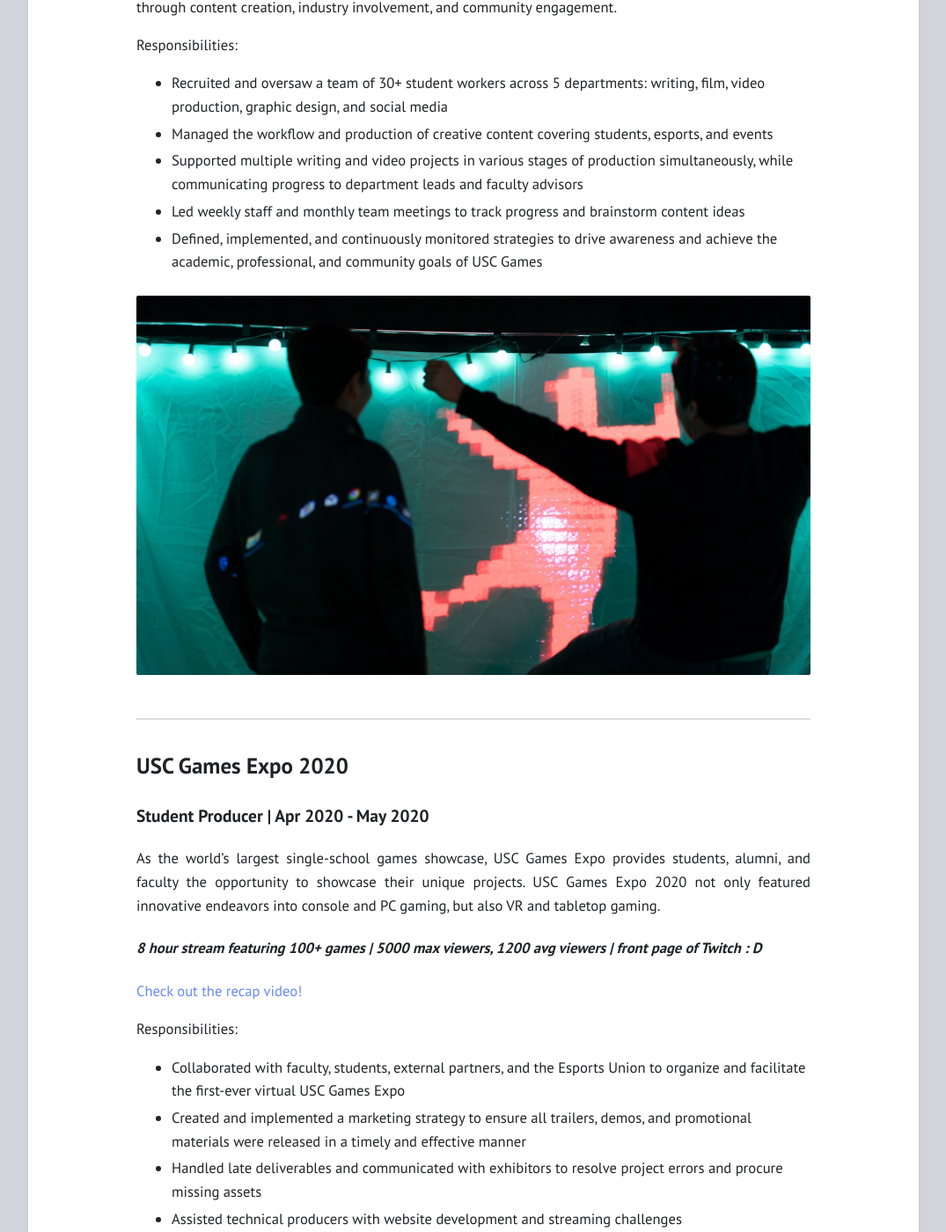
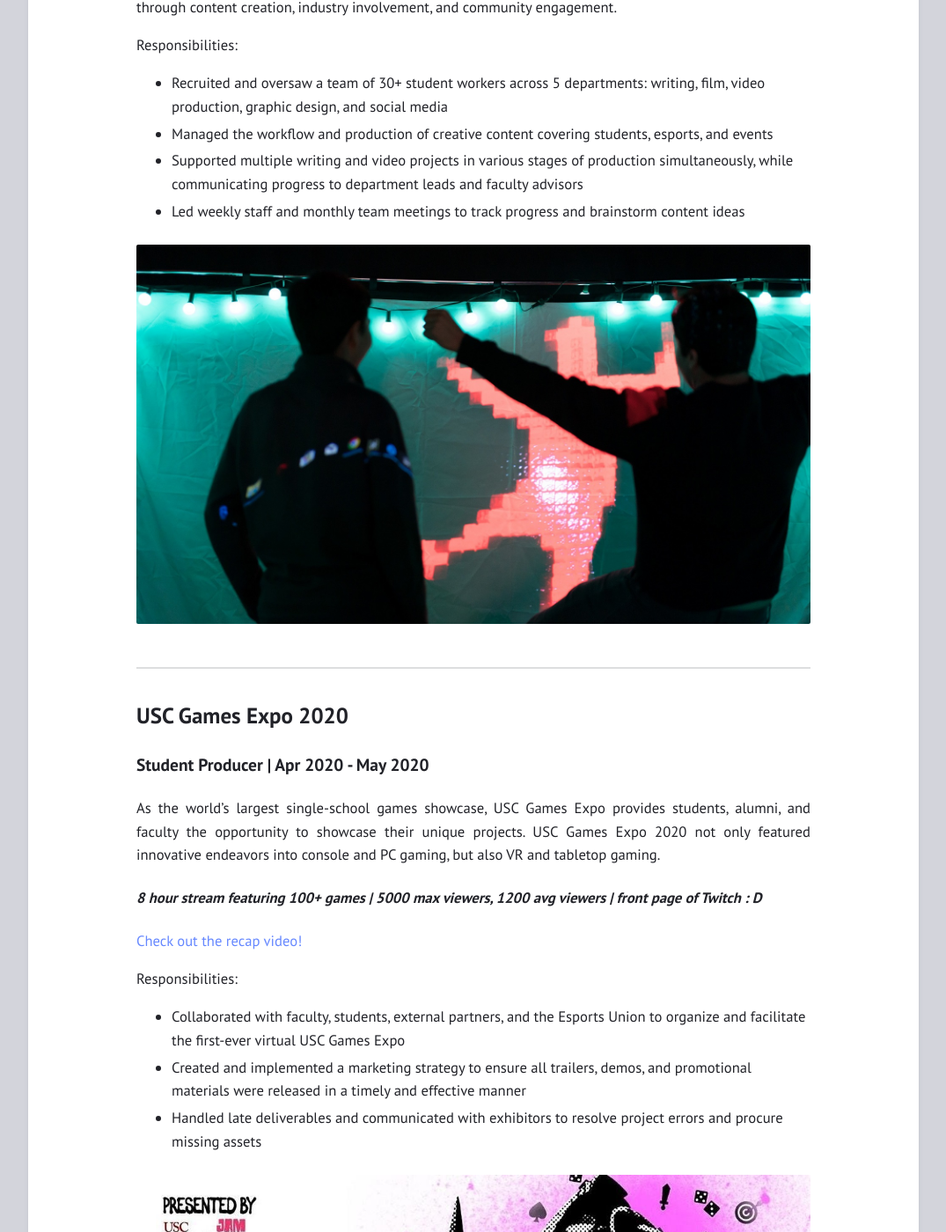
Before and after one commit to KeroMichelle/KeroMichelle.github.io, a Jekyll site: the page built from media.md, in a window 1280 px wide and 1400 px high, scrolled down 305 px. Shown: the whole window at 88% size, without its empty margins (102-1177 px from the left). Built offline with Jekyll 4.4.1, drawn with Linux system fonts in a browser that asks for light colours.

Commit message:
Grammar and word fix

```diff
--- a/index.html
+++ b/index.html
@@ -4,7 +4,10 @@
 ---
 
 <article>
-  <h2 style="color:#FF9900";>Welcome! I'm a game producer and designer.</h2>
+  <h2 style="color:#FF9900";>Welcome! I play and make games.</h2>
+
+  <h2 style="color:#FF9900";><span style="color:#669900">Welcome!</span> I play and make games.</h2>
+
   <lighth3 style="color:#669900";> Thanks for stopping by my very incomplete site :' )</lighth3>
 
   <hr>
--- a/media.md
+++ b/media.md
@@ -13,7 +13,6 @@
 * Managed the workflow and production of creative content covering students, esports, and events
 * Supported multiple writing and video projects in various stages of production simultaneously, while communicating progress to department leads and faculty advisors
 * Led weekly staff and monthly team meetings to track progress and brainstorm content ideas
-* Defined, implemented, and continuously monitored strategies to drive awareness and achieve the academic, professional, and community goals of USC Games
 
 ![expo](/assets/images/expo.jpg)
 
@@ -32,6 +31,5 @@
 * Collaborated with faculty, students, external partners, and the Esports Union to organize and facilitate the first-ever virtual USC Games Expo
 * Created and implemented a marketing strategy to ensure all trailers, demos, and promotional materials were released in a timely and effective manner
 * Handled late deliverables and communicated with exhibitors to resolve project errors and procure missing assets
-* Assisted technical producers with website development and streaming challenges
 
 ![expo2020](/assets/images/expo2020.jpg)
```
Also changed, not shown: leechbug.md (+0 -1 lines).
